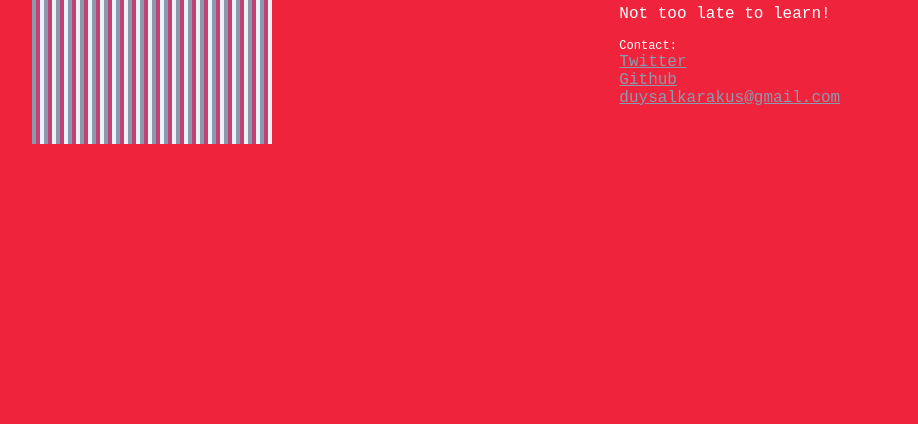
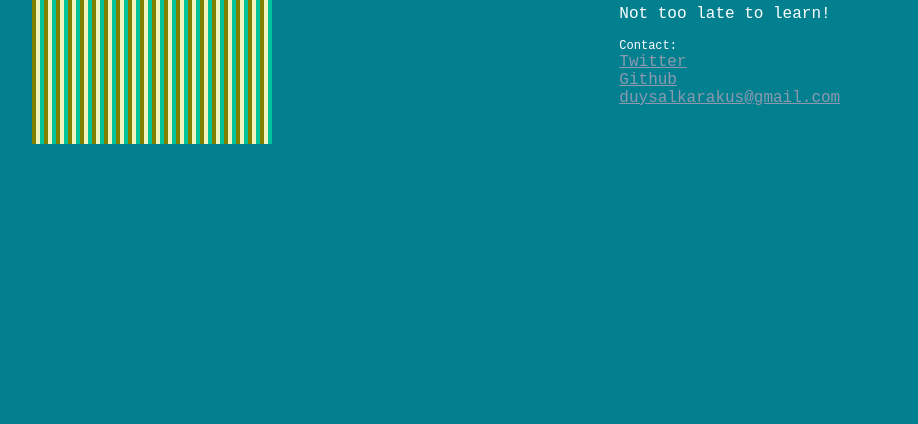
Before and after one commit to DuysalK/DuysalK.github.io, a plain HTML site: page index.html in a window 1280 px wide. Shown: the part 376-800 px from the top of the page, without its empty margins (204-1122 px from the left). Drawn offline with Linux system fonts and the light colour scheme; a web font is replaced by a local one.

Commit message:
CSS Updates

```diff
--- a/css/style.css
+++ b/css/style.css
@@ -5,7 +5,7 @@ body {
 }
 
 body {
-  background:#EF233C;
+  background:#028090;
   position: relative;
   font-family: 'solway',
     monospace;
@@ -36,15 +36,15 @@ a:visited {
 }
 
 .square-one .inner {
-  background:#8D99AE;
+  background: olive;
 }
 
 .square-two .inner {
-  background: #c04377;
+  background: #f0f3bd;
 }
 
 .square-three .inner {
-  background:#EDF2F4;
+  background:#02C39A
 }
 
 .outer {
```
